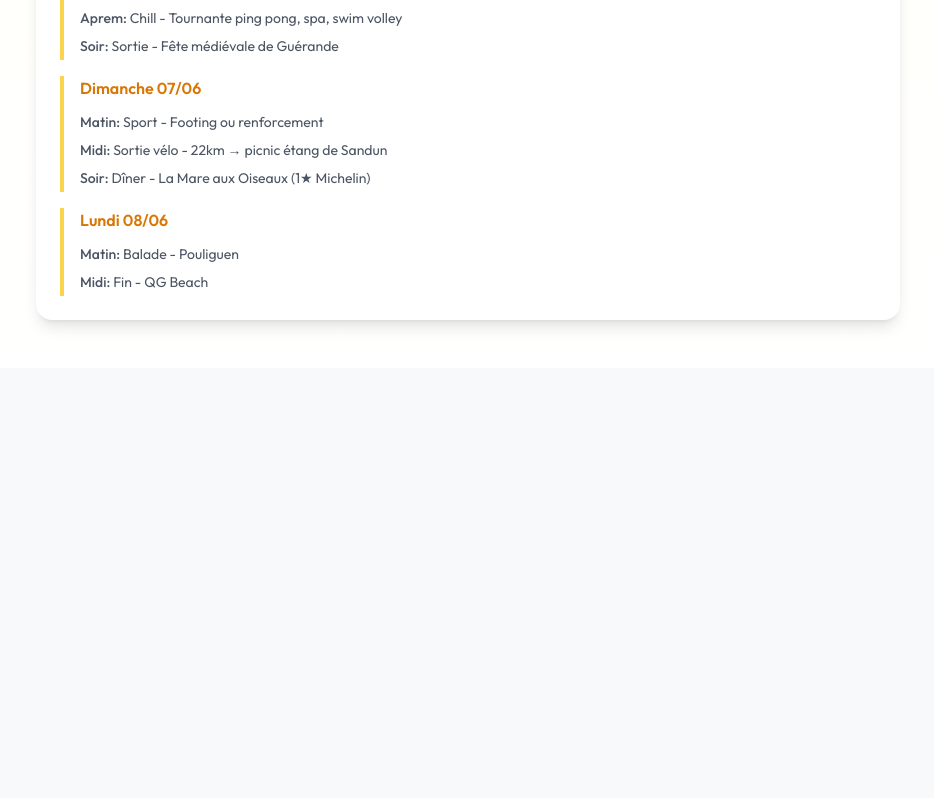
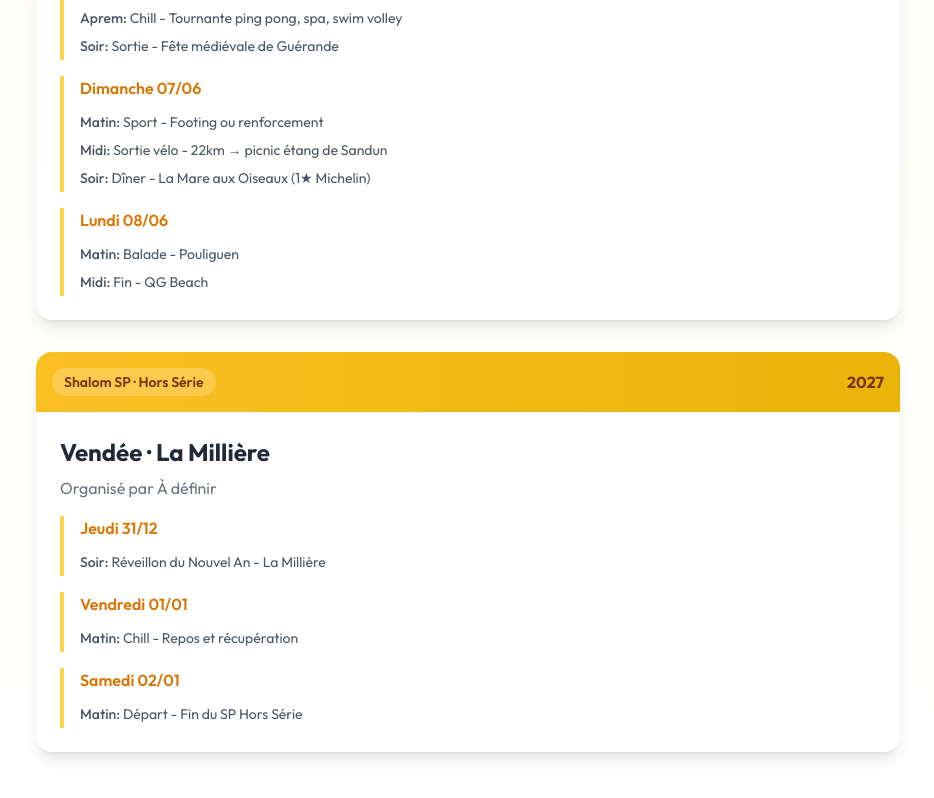
Before and after one commit to pefdore/shalom-timeline, a Next.js app: page /timeline in a window 1280 px wide. Shown: the part 1736-2534 px from the top of the page, without its empty margins (172-1106 px from the left). Before the commit the page ends 2104 px from the top, so only its background shows below. Built offline with nearby package versions, Linux system fonts and the light colour scheme.

Commit message:
Ajout carte SP hors série à La Millière (31/12/2026 - 02/01/2027)
Co-authored-by: pefdore <pefdore@users.noreply.github.com>

```diff
--- a/app/timeline/page.js
+++ b/app/timeline/page.js
@@ -90,6 +90,25 @@ const timelineData = {
         { time: 'Midi', title: 'Fin', desc: 'QG Beach' }
       ]}
     ]
+  },
+  '2027': {
+    edition: 'Shalom SP · Hors Série',
+    year: '2027',
+    location: 'Vendée · La Millière',
+    organizers: 'À définir',
+    video: null,
+    quotes: [],
+    program: [
+      { day: 'Jeudi 31/12', items: [
+        { time: 'Soir', title: 'Réveillon du Nouvel An', desc: 'La Millière' }
+      ]},
+      { day: 'Vendredi 01/01', items: [
+        { time: 'Matin', title: 'Chill', desc: 'Repos et récupération' }
+      ]},
+      { day: 'Samedi 02/01', items: [
+        { time: 'Matin', title: 'Départ', desc: 'Fin du SP Hors Série' }
+      ]}
+    ]
   }
 }
 
```
